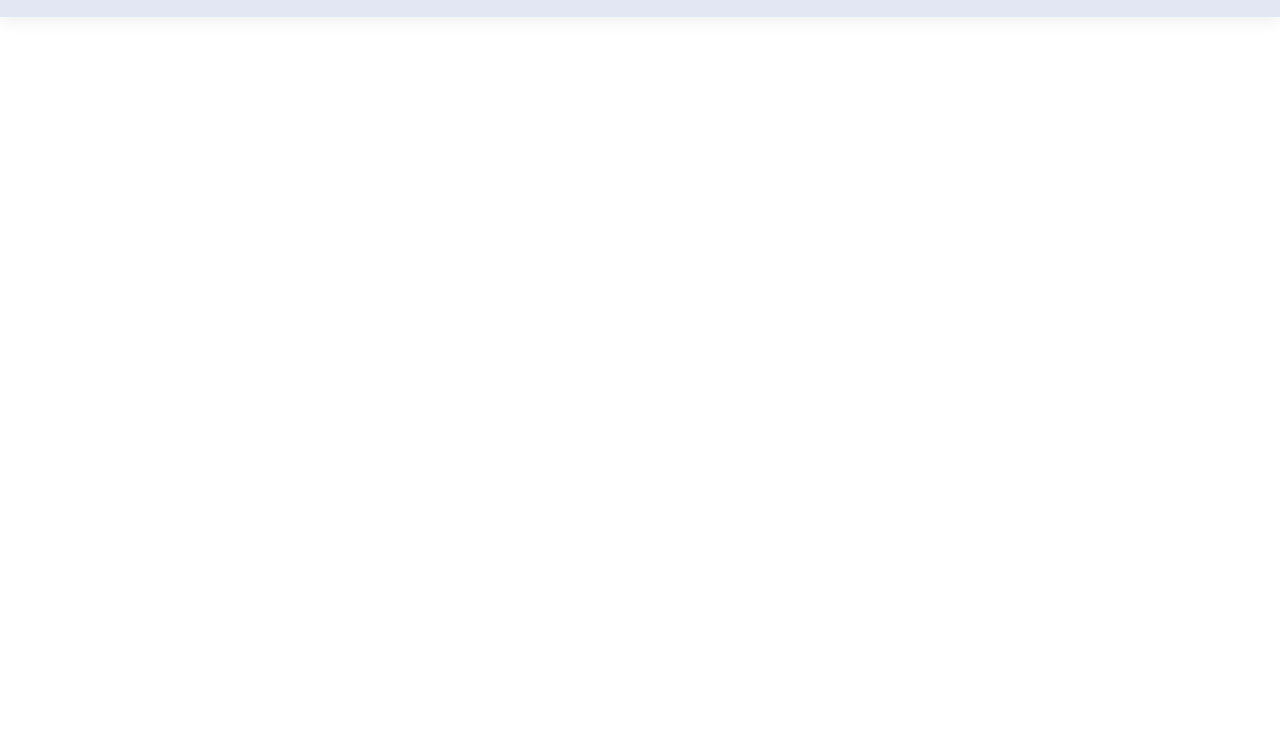
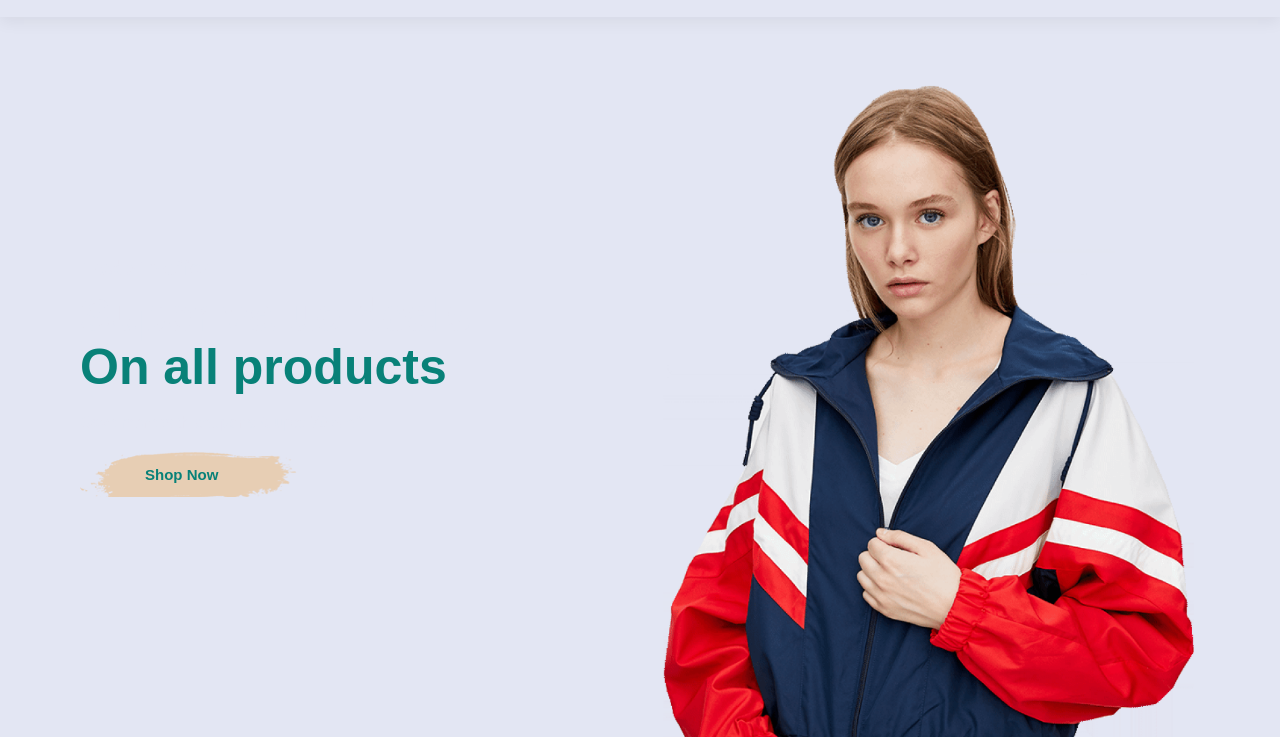
Before and after one commit to johnkk1316/E-Commerce, a plain HTML site: page index.html in a window 1280 px wide. Shown: the part 60-800 px from the top of the page. Drawn offline with Linux system fonts and the light colour scheme.

Commit message:
Done with the Hero segment

```diff
--- a/index.html
+++ b/index.html
@@ -36,7 +36,13 @@
 
         </section>
 
-        <section id="hero"></section>
+        <section id="hero">
+            <h4>Trade-in-offer</h4>
+            <h2>Super value deals</h2>
+            <h1>On all products</h1>
+            <p>Save more with coupons & upto 70% off</p>
+            <button>Shop Now</button>
+        </section>
 
     <script src="script.js"></script>
 </body>
--- a/style.css
+++ b/style.css
@@ -56,6 +56,10 @@ body {
     padding: 20px 80px;
     background: #E3E6F3 ;
     box-shadow: 0 5px 15px rgba(0, 0, 0, 0.06);
+    z-index: 999;
+    position: sticky;
+    top: 0;
+    left: 0;
 }
 
 #navbar {
@@ -93,3 +97,42 @@ body {
     bottom: -4px;
     left: 20px;
 }
+
+
+/* Home.Page. */
+#hero{
+    background-image: url("img/hero4.png");
+    height: 90vh;
+    width: 100%;
+    background-size: cover;
+    background-position: top 20% right 0;
+    padding: 0 80px;
+    display: flex;
+    flex-direction: column;
+    align-items: flex-start;
+    justify-content: center;
+}
+
+#hero h4{
+    padding-bottom: 15px;
+}
+
+#hero h1,h2,h4,p{
+    color:#E3E6F3 ;
+}
+
+#hero h1{
+    color: #088178;
+}
+
+#hero button{
+    background-image: url("img/button.png");
+    background-color: transparent;
+    color: #088178;
+    border: 0;
+    padding: 14px 80px 14px 65px;
+    background-repeat: no-repeat;
+    cursor: pointer;
+    font-weight: 700;
+    font-size: 15px;
+}
```
